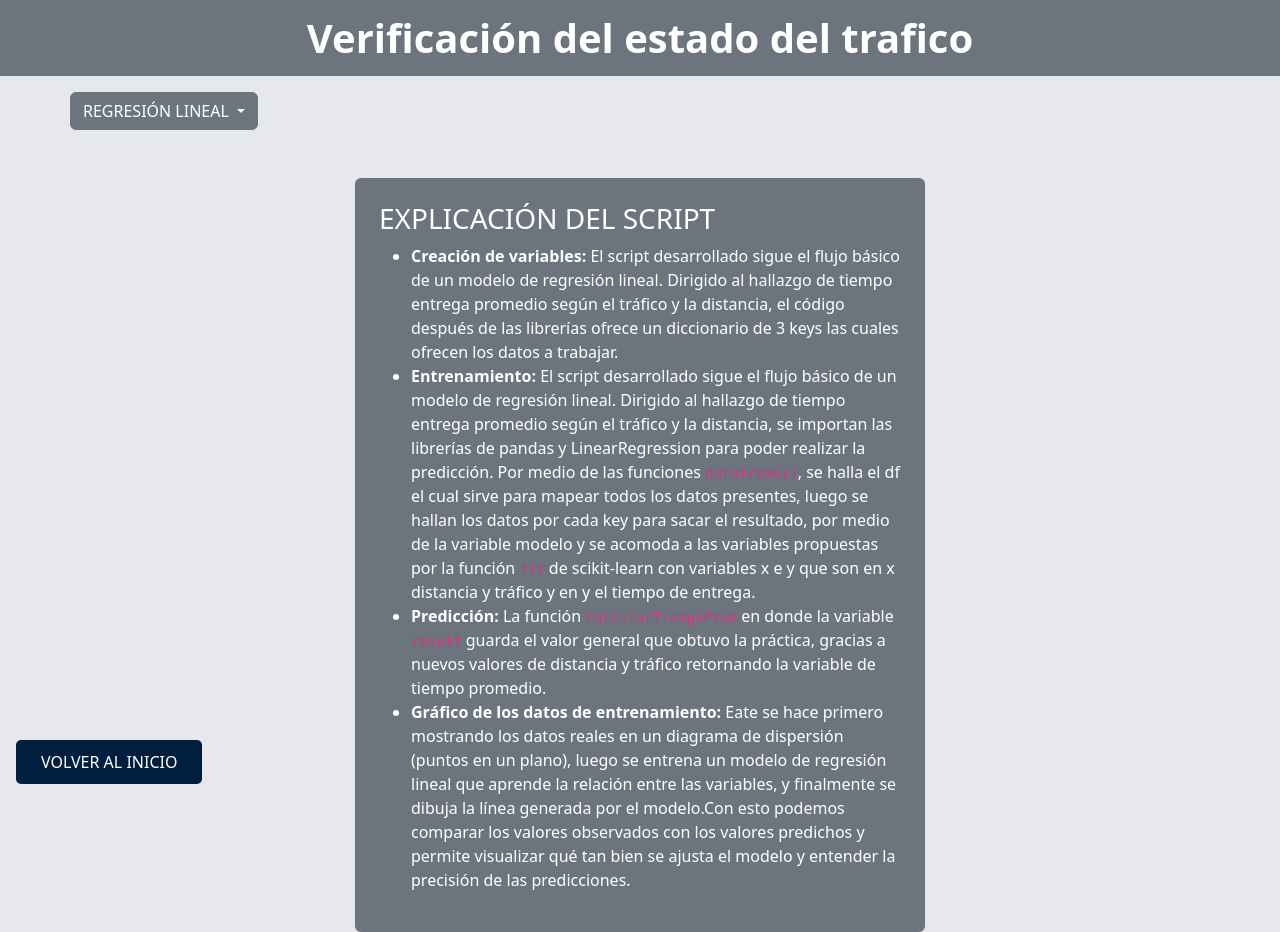
After one commit to SantiagoTorresGonzalez/MachineLearning601N, a Flask app: page /EjercicioPractico in a window 1280 px wide. The commit adds this page. Run offline with Flask 3, Linux system fonts and the light colour scheme.

Commit message:
2:31 am, Se agregaron los archivos -ConceptosBasicos.html- y -EjercicioPractico.html- con sus respectivos estilos y definiciones correspondientes como complemento a las actividades, se modifico el archivo app.py con las nuevas direcciones y se agregaron los botones a la paguina principal con las direcciones en el archivo index.html

```diff
--- a/A3_CasosUsoMLSupervisado/app.py
+++ b/A3_CasosUsoMLSupervisado/app.py
@@ -27,5 +27,15 @@ def CuartoC():
      myname = "Flask"
      return render_template('CuartoCaso.html',name=myname)
 
+@app.route('/ConceptosBasicos')
+def ConcepB():
+     myname = "Flask"
+     return render_template('ConceptosBasicos.html',name=myname)
+
+@app.route('/EjercicioPractico')
+def EjerP():
+     myname = "Flask"
+     return render_template('EjercicioPractico.html',name=myname)
+
 if __name__ == '__main__':
      app.run(debug=True)
--- /dev/null
+++ b/A3_CasosUsoMLSupervisado/templates/EjercicioPractico.html
@@ -0,0 +1,85 @@
+<!DOCTYPE html>
+<html lang="en">
+<head>
+    <meta charset="UTF-8">
+    <meta name="viewport" content="width=device-width, initial-scale=1.0">
+    <title>Ejercicio práctico</title>
+    <link href="https://cdn.jsdelivr.net/npm/bootstrap@5.3.8/dist/css/bootstrap.min.css" rel="stylesheet">
+    <link rel="stylesheet" href="{{ url_for('static', filename='style.css')}}">
+</head>
+    <body class="fondo-personalizado text-white"></body>
+    <p class="p-2 text-bg-secondary text-center fw-bold fs-1">Verificación del estado del trafico</p>
+
+    <div class="container mt-10 px-0 ">
+
+    <div class="d-flex flex-row flex-wrap gap-5 justify-content-start">
+    <!-- Actividad 1 -->
+    <div class="dropdown">
+        <button class="btn btn-secondary dropdown-toggle" type="button" data-bs-toggle="dropdown" aria-expanded="false">
+            REGRESIÓN LINEAL
+        </button>
+        <ul class="dropdown-menu">
+            <li><a class="dropdown-item" href="/ConceptosBasicos">Conceptos básicos</a></li>
+            <li><a class="dropdown-item" href="/EjercicioPractico">Ejercicio práctico</a></li>
+        </ul>
+
+      <div class="d-flex justify-content-center w50000 mt-5">
+
+        <div class="bg-secondary text-white p-4 rounded w-50 h-25">
+            <h3>EXPLICACIÓN DEL SCRIPT</h3>
+                <ul>
+                    <li>
+                        <strong>Creación de variables:</strong>
+                            El script desarrollado sigue el flujo básico de un modelo de regresión lineal.
+                            Dirigido al hallazgo de tiempo entrega promedio según el tráfico y la distancia,
+                            el código después de las librerías ofrece un diccionario de 3 keys las cuales
+                            ofrecen los datos a trabajar.
+                    </li>
+
+                    <li>
+                        <strong>Entrenamiento:</strong>
+                            El script desarrollado sigue el flujo básico de un modelo de regresión lineal.
+                            Dirigido al hallazgo de tiempo entrega promedio según el tráfico y la distancia,
+                            se importan las librerías de pandas y LinearRegression para poder realizar la predicción.
+                            Por medio de las funciones <code>dataframe()</code>, se halla el df el cual sirve para
+                            mapear todos los datos presentes, luego se hallan los datos por cada key para sacar
+                            el resultado, por medio de la variable modelo y se acomoda a las variables propuestas
+                            por la función <code>fit</code> de scikit-learn con variables x e y que son en x distancia
+                            y tráfico y en y el tiempo de entrega.
+                    </li>
+
+                    <li>
+                        <strong>Predicción:</strong>
+                            La función <code>CalcularTiempoProm</code> en donde la variable <code>result</code> guarda
+                            el valor general que obtuvo la práctica, gracias a nuevos valores de distancia y tráfico
+                            retornando la variable de tiempo promedio.
+                    </li>
+
+
+                    <li>
+                        <strong>Gráfico de los datos de entrenamiento:</strong>
+                            Eate se hace primero mostrando los datos reales en un diagrama de dispersión (puntos en un plano),
+                            luego se entrena un modelo de regresión lineal que aprende la relación entre las variables,
+                            y finalmente se dibuja la línea generada por el modelo.Con esto podemos comparar los valores
+                            observados con los valores predichos y permite visualizar qué tan bien se ajusta el modelo
+                            y entender la precisión de las predicciones.
+                    </li>
+                </ul>
+            </div>
+        </div>
+
+
+
+
+
+
+
+
+
+
+
+    <script src="https://cdn.jsdelivr.net/npm/bootstrap@5.3.8/dist/js/bootstrap.bundle.min.js"></script>
+<body>
+    <a href="/" class="btn-return position-fixed bottom-0 start-0 m-3">VOLVER AL INICIO</a>
+</body>
+</html>
--- a/A3_CasosUsoMLSupervisado/templates/PrimerCaso.html
+++ b/A3_CasosUsoMLSupervisado/templates/PrimerCaso.html
@@ -34,10 +34,10 @@
             seguridad en cada correo debido al phishing, baja productividad y poca adaptación a grandes cargas de texto.
             Siendo un proceso de carácter masivo y de un alto control. Para el caso de Levity, este hace referencia a la creación
             de correos electrónicos por medio de clasificación de textos acorde al tipo de correo que se requiera.
-
         </p>
         </div>
       </div>
+
       <div class="d-flex justify-content-center w50000 mt-5">
         <div class="bg-secondary text-white p-4 rounded w-50 h-25">
         <h3>LA SOLUCIÓN AL FILTRADO</h3>
```
Also changed, not shown: A3_CasosUsoMLSupervisado/templates/ConceptosBasicos.html (added, +66 -0 lines), A3_CasosUsoMLSupervisado/templates/index.html (+8 -0 lines), A3_CasosUsoMLSupervisado/predicciónTrafico.py (added).
